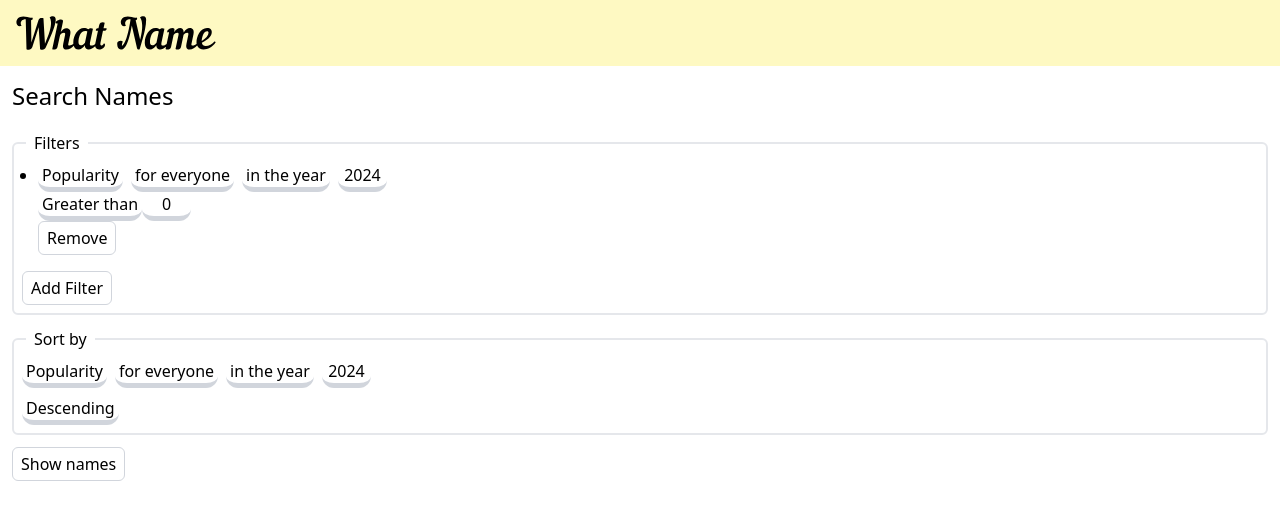
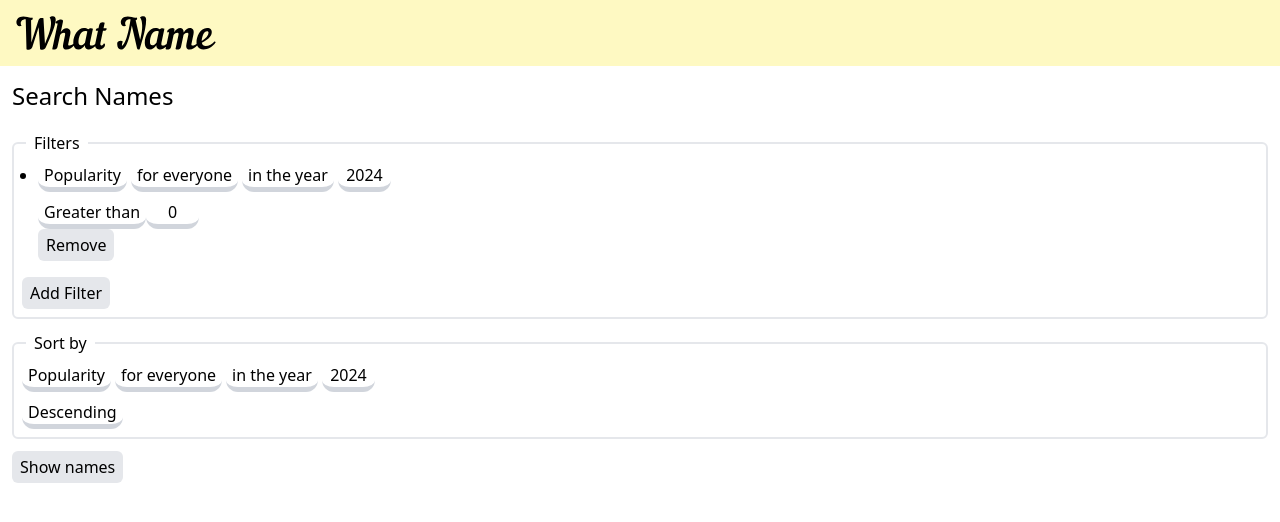
Before and after one commit to seancolsen/nyb, a React (Vite) app in the folder frontend/: page / in a window 1280 px wide. Both pictures are taken after a click on the button "Add Filter". Shown: the top 522 px of the page. Built offline with nearby package versions, Linux system fonts and the light colour scheme; what @qubit-rs/client would draw is missing.

Commit message:
Display adjustments

```diff
--- a/frontend/src/components/filter-sort/FilterUi.tsx
+++ b/frontend/src/components/filter-sort/FilterUi.tsx
@@ -33,7 +33,7 @@ export function FilterUi({
 
   return (
     <li>
-      <div>
+      <div className="flex flex-col gap-2">
         {match(filter, "type", {
           textual: (textQuery) => (
             <PhrasingContainer>
--- a/frontend/src/components/filter-sort/SelectionUi.tsx
+++ b/frontend/src/components/filter-sort/SelectionUi.tsx
@@ -2,6 +2,7 @@ import type { AggregateFunction } from "@/api_types/AggregateFunction";
 import type { Generation } from "@/api_types/Generation";
 import type { Range } from "@/api_types/Range";
 import type { Selection } from "@/api_types/Selection";
+import { PhrasingConst } from "@/components/general-purpose/PhrasingConst";
 import { PhrasingNumberInput } from "@/components/general-purpose/PhrasingNumberInput";
 import { MAX_YEAR } from "@/constants";
 import { exhaustive, match } from "@/utils";
@@ -169,7 +170,7 @@ export function SelectionUi({ selection, onChange }: Props) {
                 )
               }
             />
-            <span>years</span>
+            <PhrasingConst>years</PhrasingConst>
           </>
         )}
 
@@ -188,7 +189,7 @@ export function SelectionUi({ selection, onChange }: Props) {
                 )
               }
             />
-            <span>and</span>
+            <PhrasingConst>and</PhrasingConst>
             <PhrasingNumberInput
               value={range.max}
               onChange={(max) =>
--- a/frontend/src/components/general-purpose/Button.tsx
+++ b/frontend/src/components/general-purpose/Button.tsx
@@ -13,7 +13,7 @@ export function Button({
 }: Props) {
   return (
     <button
-      className="px-2 py-1 rounded-md border border-gray-300 cursor-pointer hover:border-black"
+      className="px-2 py-1 rounded-md bg-gray-200 cursor-pointer hover:bg-gray-300"
       onClick={onClick}
       type={type}
       disabled={disabled}
--- a/frontend/src/components/general-purpose/PhrasingConst.tsx
+++ b/frontend/src/components/general-purpose/PhrasingConst.tsx
@@ -1,6 +1,6 @@
 export function PhrasingConst({ children }: { children: React.ReactNode }) {
   return (
-    <span className="pt-[0.17em] border-b-5 border-transparent">
+    <span className="px-1 pt-[0.17em] border-b-5 border-transparent">
       {children}
     </span>
   );
--- a/frontend/src/components/general-purpose/PhrasingContainer.tsx
+++ b/frontend/src/components/general-purpose/PhrasingContainer.tsx
@@ -1,3 +1,3 @@
 export function PhrasingContainer({ children }: { children: React.ReactNode }) {
-  return <div className="flex flex-wrap gap-2">{children}</div>;
+  return <div className="flex flex-wrap gap-1">{children}</div>;
 }
--- a/frontend/src/components/general-purpose/PhrasingNumberInput.tsx
+++ b/frontend/src/components/general-purpose/PhrasingNumberInput.tsx
@@ -9,7 +9,7 @@ export function PhrasingNumberInput({ value, onChange }: Props) {
       type="number"
       value={value}
       onChange={(e) => onChange(Number(e.target.value))}
-      className="px-1 rounded-xl border-b-5 border-gray-300 cursor-pointer hover:border-black w-[4.5ch] box-content text-center"
+      className="px-1.5 rounded-xl border-b-5 border-gray-300 cursor-pointer hover:border-black w-[4.5ch] box-content text-center"
     />
   );
 }
--- a/frontend/src/components/general-purpose/PhrasingSelect.tsx
+++ b/frontend/src/components/general-purpose/PhrasingSelect.tsx
@@ -20,7 +20,7 @@ export function PhrasingSelect<V extends string>(p: Props<V>) {
     >
       <Select.Trigger
         className={cn(
-          "px-1 rounded-xl border-b-5 border-gray-300 cursor-pointer hover:border-black",
+          "px-1.5 rounded-xl border-b-5 border-gray-300 cursor-pointer hover:border-black",
           p.className,
         )}
       >
```
